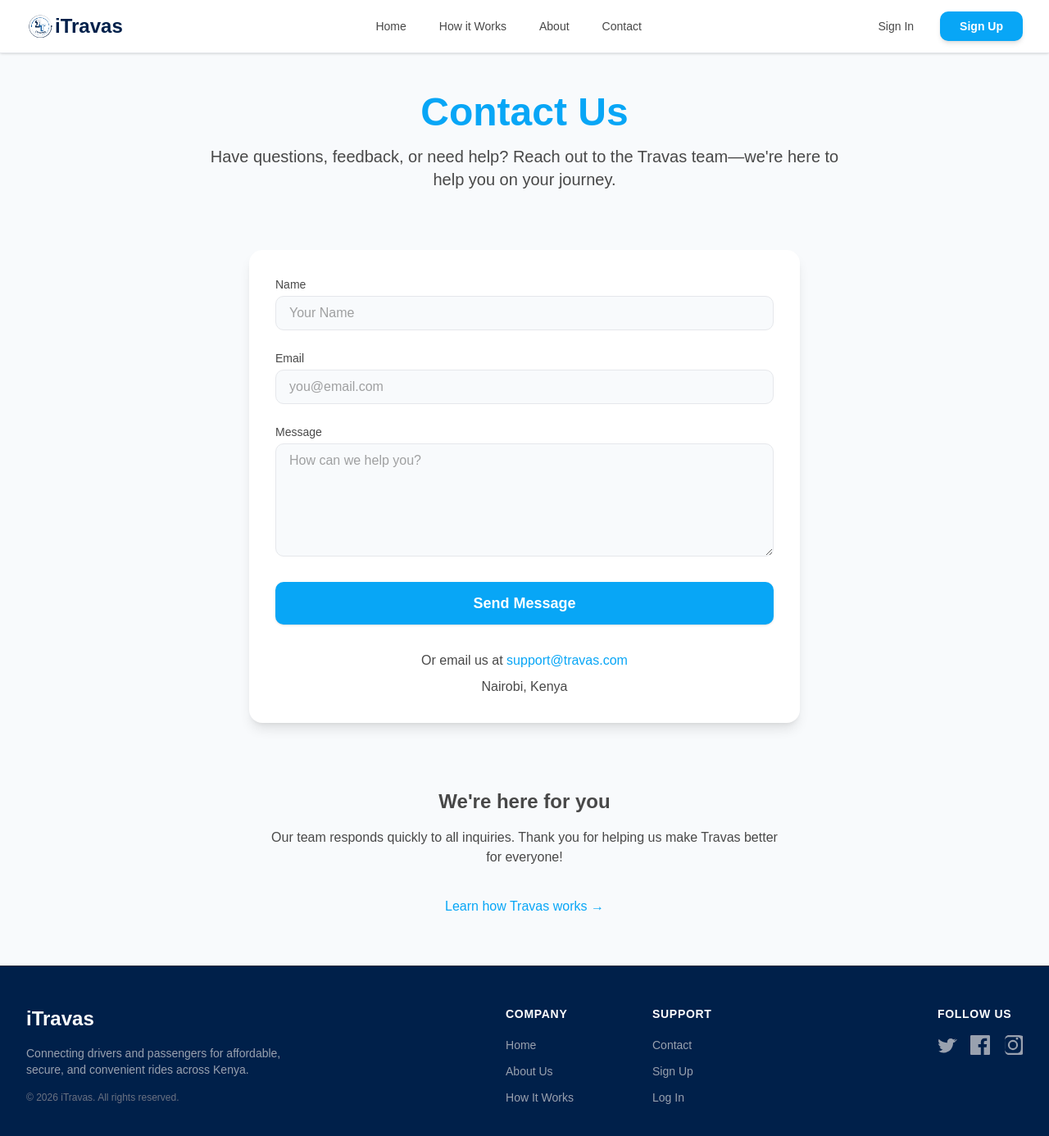
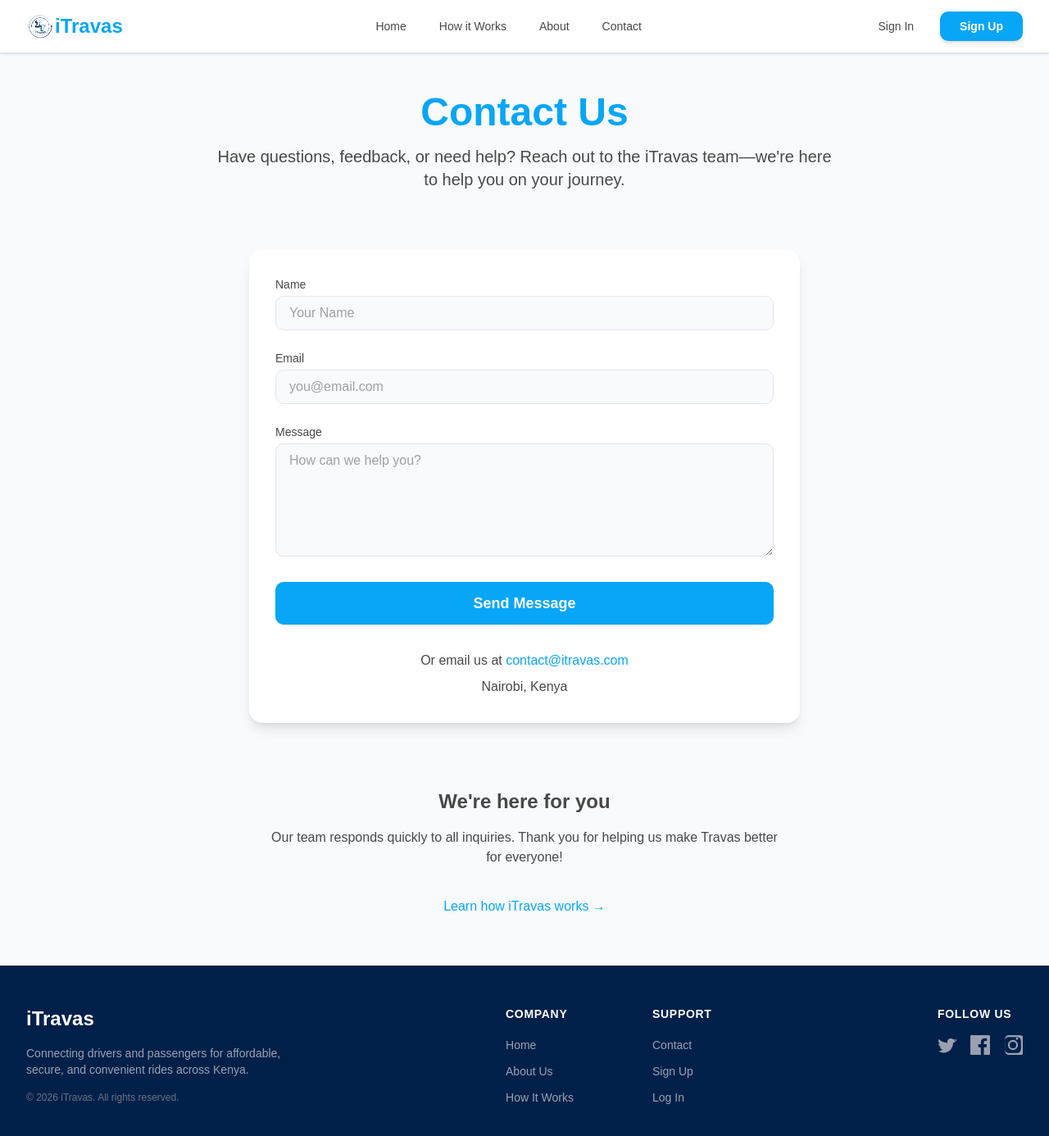
Before and after one commit to oduordaizy/ridelink, a Next.js app in the folder frontend/: page /contact in a window 1280 px wide. Shown: the top 1386 px of the page at 82% size. Built offline with nearby package versions, Linux system fonts and the light colour scheme; no server answers.

Commit message:
Few changes on the Frontend

```diff
--- a/frontend/app/auth/forgot-password/page.tsx
+++ b/frontend/app/auth/forgot-password/page.tsx
@@ -53,7 +53,7 @@ export default function ForgotPassword() {
                         <div className="flex justify-center mb-3">
                             <Image
                                 src="/logo.png"
-                                alt="Travas Logo"
+                                alt="iTravas Logo"
                                 width={60}
                                 height={60}
                             />
--- a/frontend/app/auth/login/page.tsx
+++ b/frontend/app/auth/login/page.tsx
@@ -54,7 +54,7 @@ export default function Login() {
         <div className="hidden md:flex w-1/2 relative">
           <Image
             src="/login-image.png"
-            alt="Travas carpool illustration"
+            alt="iTravas carpool illustration"
             fill
             className="object-cover"
           />
@@ -71,13 +71,13 @@ export default function Login() {
             <div className="flex flex-col items-center mb-8">
               <Image
                 src="/logo.png"
-                alt="Travas Logo"
+                alt="iTravas Logo"
                 width={60}
                 height={60}
                 className="mb-3"
               />
               <h1 className="text-3xl md:text-4xl font-bold text-[#013C5E] text-center">
-                Welcome to Travas
+                Welcome to iTravas
               </h1>
               <p className="text-[#08A6F6] mt-2 text-sm">
                 Log in to start your journey 🚗
--- a/frontend/app/auth/register/page.tsx
+++ b/frontend/app/auth/register/page.tsx
@@ -149,7 +149,7 @@ export default function Register() {
             <div className="flex justify-center mb-3">
               <Image
                 src="/logo.png"
-                alt="Travas Logo"
+                alt="iTravas Logo"
                 width={60}
                 height={60}
               />
--- a/frontend/app/auth/reset-password/page.tsx
+++ b/frontend/app/auth/reset-password/page.tsx
@@ -67,7 +67,7 @@ function ResetPasswordForm() {
                 <div className="flex justify-center mb-3">
                     <Image
                         src="/logo.png"
-                        alt="Travas Logo"
+                        alt="iTravas Logo"
                         width={60}
                         height={60}
                     />
--- a/frontend/app/auth/verify-otp/page.tsx
+++ b/frontend/app/auth/verify-otp/page.tsx
@@ -51,7 +51,7 @@ function VerifyOTPContent() {
     return (
         <main className="min-h-screen flex items-center justify-center bg-[#F8FAFC] py-12 px-6">
             <div className="w-full max-w-md bg-white rounded-2xl shadow-xl p-8 text-center">
-                <Image src="/logo.png" alt="Travas Logo" width={60} height={60} className="mx-auto mb-4" />
+                <Image src="/logo.png" alt="iTravas Logo" width={60} height={60} className="mx-auto mb-4" />
                 <h1 className="text-2xl font-bold text-[#013C5E] mb-2">Verify Your Email</h1>
                 <p className="text-gray-600 mb-6">Enter the code sent to {email}</p>
 
--- a/frontend/app/components/DashboardLayout.tsx
+++ b/frontend/app/components/DashboardLayout.tsx
@@ -79,7 +79,7 @@ export default function DashboardLayout({ children, user, onLogout }: DashboardL
         <div className="flex flex-col h-full">
           {/* Sidebar Header */}
           <div className="flex items-center justify-between px-6 py-4 bg-gradient-to-r from-[#08A6F6] to-[#00204a]">
-            <Link href='/' className='pacifico-regular flex items-center'>
+            <Link href='/' className='flex items-center'>
               <Image
                 src="/logo.png"
                 alt="Logo"
@@ -87,7 +87,7 @@ export default function DashboardLayout({ children, user, onLogout }: DashboardL
                 height={30}
                 className="!m-0"
               />
-              <span className="ml-1 font-semibold text-xl text-white">
+              <span className="ml-1 font-semibold text-xl text-[#08A6F6]">
                 iTravas
               </span>
             </Link>
@@ -180,7 +180,7 @@ export default function DashboardLayout({ children, user, onLogout }: DashboardL
               height={30}
               className="!m-0 transition-transform group-hover:scale-105"
             />
-            <span className="ml-0 font-semibold text-2xl text-[#08A6F6]">
+            <span className="ml-0 text-2xl text-[#08A6F6]">
               iTravas
             </span>
           </Link>
--- a/frontend/app/components/Navbar.tsx
+++ b/frontend/app/components/Navbar.tsx
@@ -20,7 +20,7 @@ export default function Navbar() {
           {/* Logo */}
           <Link href='/' className='flex items-center text-[#00204a] hover:opacity-90 transition-opacity'>
             <Image src="/logo.png" alt="Logo" width={35} height={35} className="!m-0" />
-            <span className="ml-0 font-semibold text-2xl">iTravas</span>
+            <span className="text-[#08A6F6] ml-0 font-semibold text-2xl">iTravas</span>
           </Link>
 
           {/* Desktop Navigation */}
--- a/frontend/app/contact/page.tsx
+++ b/frontend/app/contact/page.tsx
@@ -5,8 +5,8 @@ import Link from 'next/link';
 import { Metadata } from 'next';
 
 export const metadata: Metadata = {
-  title: "Contact Us | Travas",
-  description: "Get in touch with the Travas team. We're here to help with your questions, feedback, or support needs.",
+  title: "Contact Us | iTravas",
+  description: "Get in touch with the iTravas team. We're here to help with your questions, feedback, or support needs.",
   alternates: {
     canonical: "/contact",
   },
@@ -20,7 +20,7 @@ const Contact = () => {
         <section className="max-w-3xl w-full text-center mb-12">
           <h1 className="text-4xl md:text-5xl font-extrabold text-primary mb-4">Contact Us</h1>
           <p className="text-lg md:text-xl text-muted-foreground mb-6">
-            Have questions, feedback, or need help? Reach out to the Travas team—we&apos;re here to help you on your journey.
+            Have questions, feedback, or need help? Reach out to the iTravas team—we&apos;re here to help you on your journey.
           </p>
         </section>
 
@@ -65,7 +65,9 @@ const Contact = () => {
           </form>
 
           <div className="mt-8 text-center text-muted-foreground">
-            <p>Or email us at <a href="mailto:support@travas.com" className="text-primary hover:underline">support@travas.com</a></p>
+            <p>Or email us at <a href="mailto:contact@itravas.com
+" className="text-primary hover:underline">contact@itravas.com
+            </a></p>
             <p className="mt-2">Nairobi, Kenya</p>
           </div>
         </section>
@@ -79,7 +81,7 @@ const Contact = () => {
             href="/how-it-works"
             className="inline-block px-6 py-3 rounded-lg text-primary hover:bg-primary/10 transition-colors"
           >
-            Learn how Travas works →
+            Learn how iTravas works →
           </Link>
         </section>
       </main>
```
